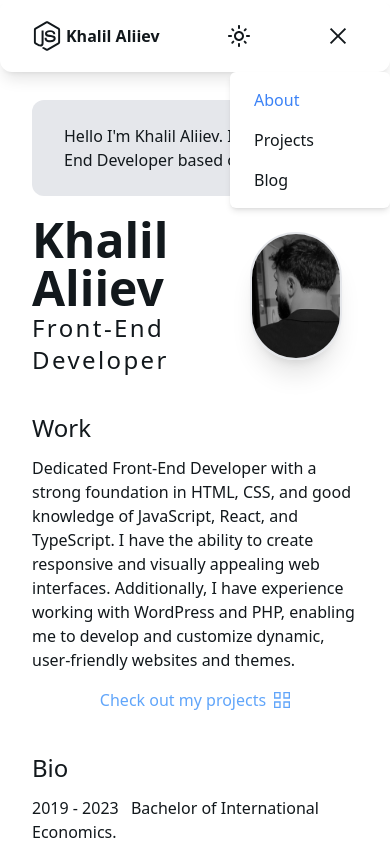
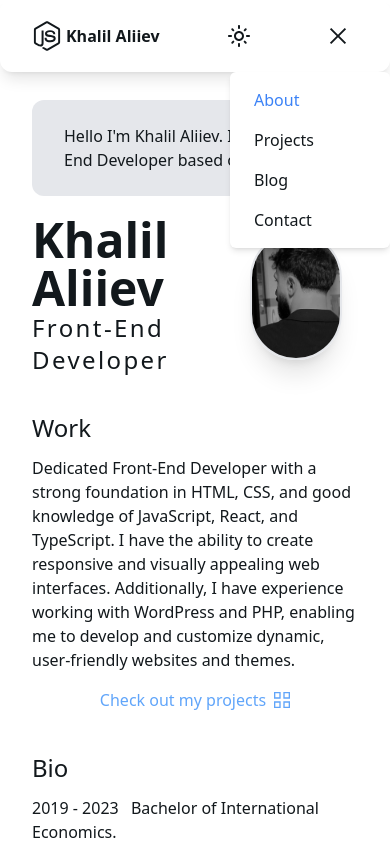
Before and after one commit to khalilaliev/react-ts-simple-portfolio, a React (Vite) app: page / in a window 390 px wide. Both pictures are taken after a click on the button 338 px from the left and 36 px from the top of the page. Shown: the top 844 px of the page. Built offline with nearby package versions, Linux system fonts and the light colour scheme.

Commit message:
fix contact form in mobile

```diff
--- a/src/components/Header/Header.tsx
+++ b/src/components/Header/Header.tsx
@@ -159,6 +159,18 @@ const Header: FC = () => {
                   Blog
                 </Link>
               </li>
+              <li>
+                <Link
+                  to="/contact"
+                  className={`font-light border-b-2 border-transparent dark:hover:text-blue-700 hover:bg-blue-200 dark:hover:bg-hover-bg rounded-lg p-2 transition-all duration-300 ease-in-out ${
+                    pathname === "/contact" || /^\/blog\/\d+$/.test(pathname)
+                      ? "text-blue-500 font-medium"
+                      : ""
+                  }`}
+                >
+                  Contact
+                </Link>
+              </li>
             </ul>
           </nav>
         )}
```
